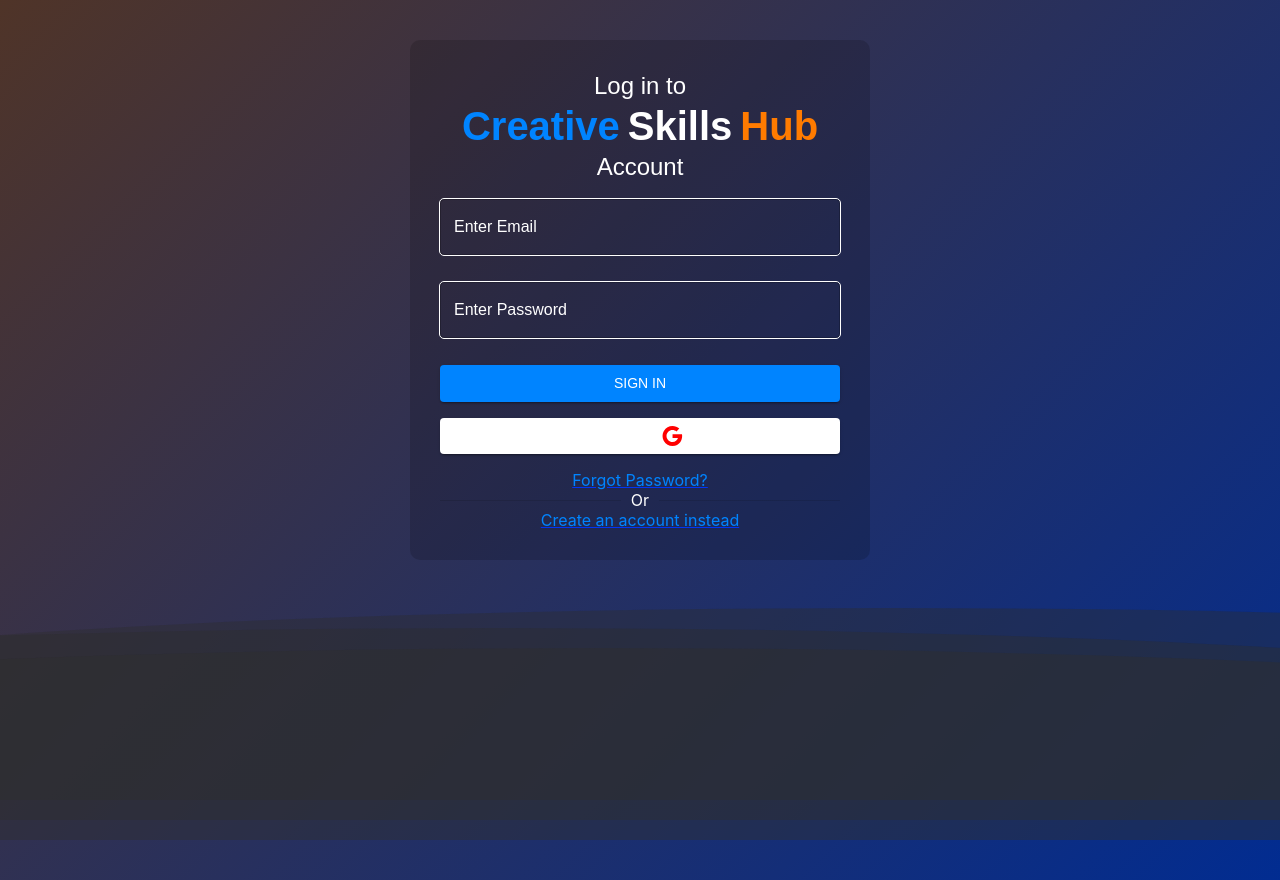
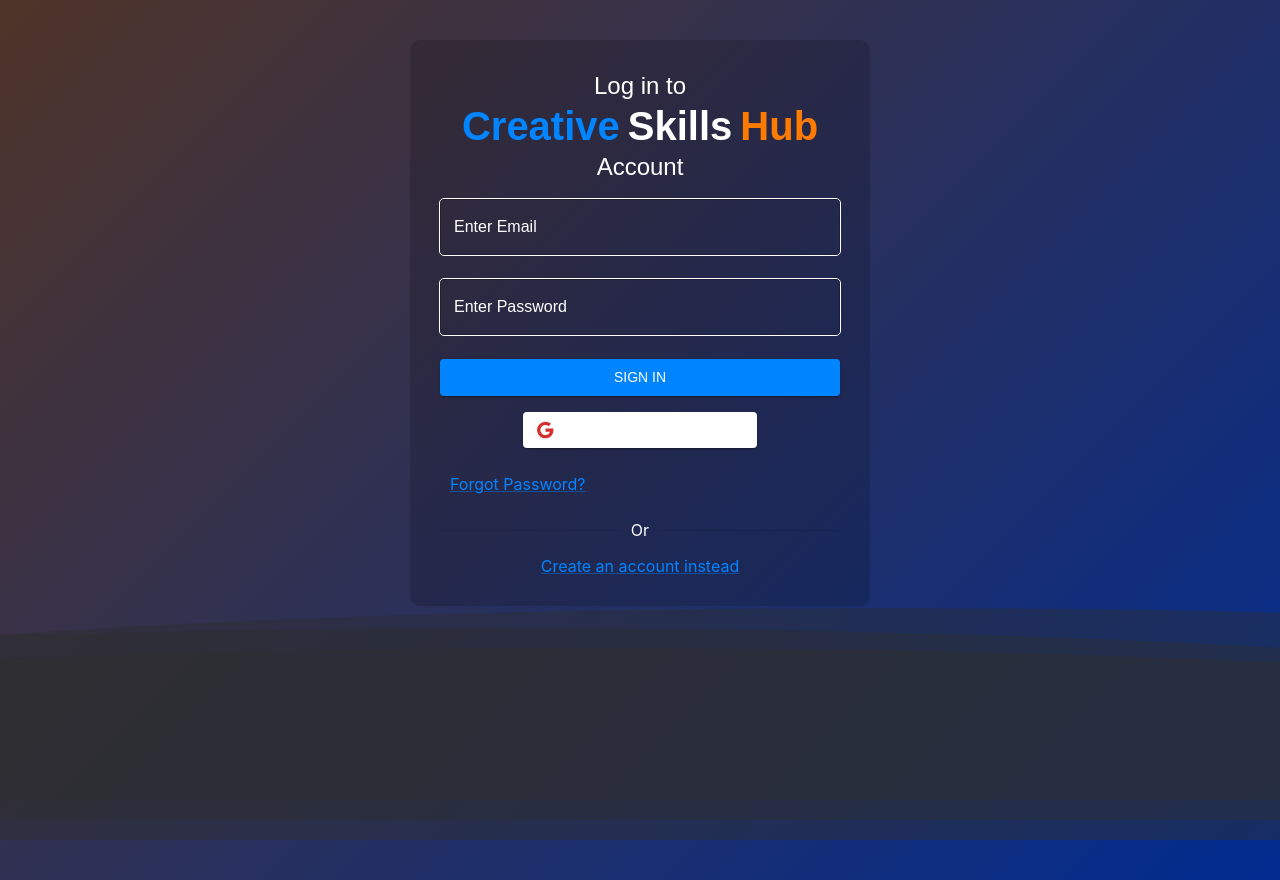
Before and after one commit to Joeloedinho/creative-skills-hub, a React (Create React App) app: page /auth/login in a window 1280 px wide. Built offline with nearby package versions, Linux system fonts and the light colour scheme.

Commit message:
Update login.jsx

```diff
--- a/src/core/auth/pages/login.jsx
+++ b/src/core/auth/pages/login.jsx
@@ -1,3 +1,4 @@
+import React from 'react';
 import {
   Box,
   Button,
@@ -11,9 +12,12 @@ import { Formik, Form, Field, ErrorMessage } from "formik";
 import * as Yup from "yup";
 import { FullTitleElement } from "../../../shared";
 import { Google, MusicNote } from "@mui/icons-material";
-import { Link } from "react-router-dom";
+import { Link, useNavigate } from "react-router-dom";
+import axios from 'axios';
 
 const LoginForm = () => {
+  const navigate = useNavigate();
+
   return (
     <Stack
       className="auth-container"
@@ -43,13 +47,24 @@ const LoginForm = () => {
             .required("Password is required"),
         })}
         onSubmit={(values, { setSubmitting }) => {
-          setTimeout(() => {
-            // Handle form submission, e.g., sending data to server
-            console.log("Form values:", values);
+          axios.post('http://localhost:4000/login', values)
+            .then(response => {
+              // Assuming the response contains a field 'userType' indicating where to navigate
+              console.log("Login successful:", response.data);
+              const { userType } = response.data;
+              // Navigate based on userType
+              navigate(`/${userType}`); // Adjust to match your routing setup
+            })
+            .catch(error => {
+              console.error("Login failed:", error.response?.data?.message || "An error occurred");
+              alert('invalid email and password combination');
+            })
+            .finally(() => {
               setSubmitting(false);
-          }, 400);
+            });
         }}
       >
+        {() => (
           <Form className="auth-form">
             <Field
               name="email"
@@ -60,8 +75,8 @@ const LoginForm = () => {
               label="Enter Email"
               variant="outlined"
               margin="normal"
-            helperText={<ErrorMessage name="email" />}
             />
+            <ErrorMessage name="email" component="div" />
             <Field
               name="password"
               type="password"
@@ -71,8 +86,8 @@ const LoginForm = () => {
               label="Enter Password"
               variant="outlined"
               margin="normal"
-            helperText={<ErrorMessage name="password" />}
             />
+            <ErrorMessage name="password" component="div" />
             <Button
               fullWidth
               type="submit"
@@ -83,23 +98,25 @@ const LoginForm = () => {
               Sign In
             </Button>
           </Form>
+        )}
       </Formik>
+      <Box sx={{ my: 2 }}>
         <Button
           fullWidth
           variant="contained"
-        sx={{ backgroundColor: "#fff", my: 2 }}
+          sx={{ backgroundColor: "#fff" }}
+          startIcon={<Google color="error" />}
         >
-        Continue with{" "}
-        <Google color="secondary" sx={{ marginLeft: "2px", color: "#f00" }} />
-        oogle
+          Continue with Google
         </Button>
-      <Link to="#" sx={{ margin: "10px", alignSelf: "start" }}>
-        <MUILink>Forgot Password?</MUILink>
-      </Link>
-      <Divider sx={{ width: "100%", color: "#fff", opacity: 1 }}>Or</Divider>
-      <Link to="/auth/register/student">
-        <MUILink>Create an account instead</MUILink>
-      </Link>
+      </Box>
+      <MUILink component={Link} to="#" sx={{ margin: "10px", alignSelf: "start" }}>
+        Forgot Password?
+      </MUILink>
+      <Divider sx={{ width: "100%", color: "#fff", opacity: 1, my: 2 }}>Or</Divider>
+      <MUILink component={Link} to="/auth/register/student" sx={{ alignSelf: "center" }}>
+        Create an account instead
+      </MUILink>
     </Stack>
   );
 };
```
Lines whose indentation alone changed are shown as unchanged.
